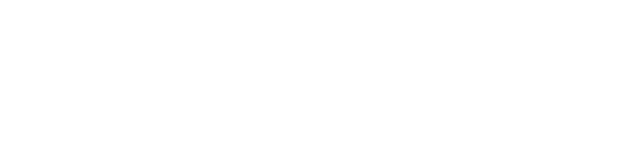
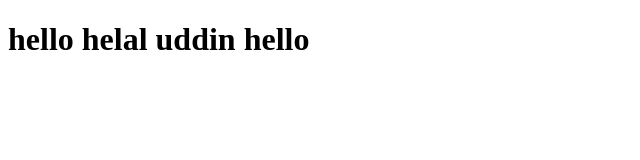
Before and after one commit to Mazharulabirrr/frist-project-today, a plain HTML site: page index.html in a window 1280 px wide. Shown: the whole page, without its empty margins (0-640 px from the left). Drawn offline with Linux system fonts and the light colour scheme.

Commit message:
leared github

```diff
--- a/index.html
+++ b/index.html
@@ -5,6 +5,7 @@
     <meta http-equiv="X-UA-Compatible" content="IE=edge">
     <meta name="viewport" content="width=device-width, initial-scale=1.0">
     <title> first project</title>
+        <h1> hello helal uddin hello </h1>
 </head>
 <body>
 
```
